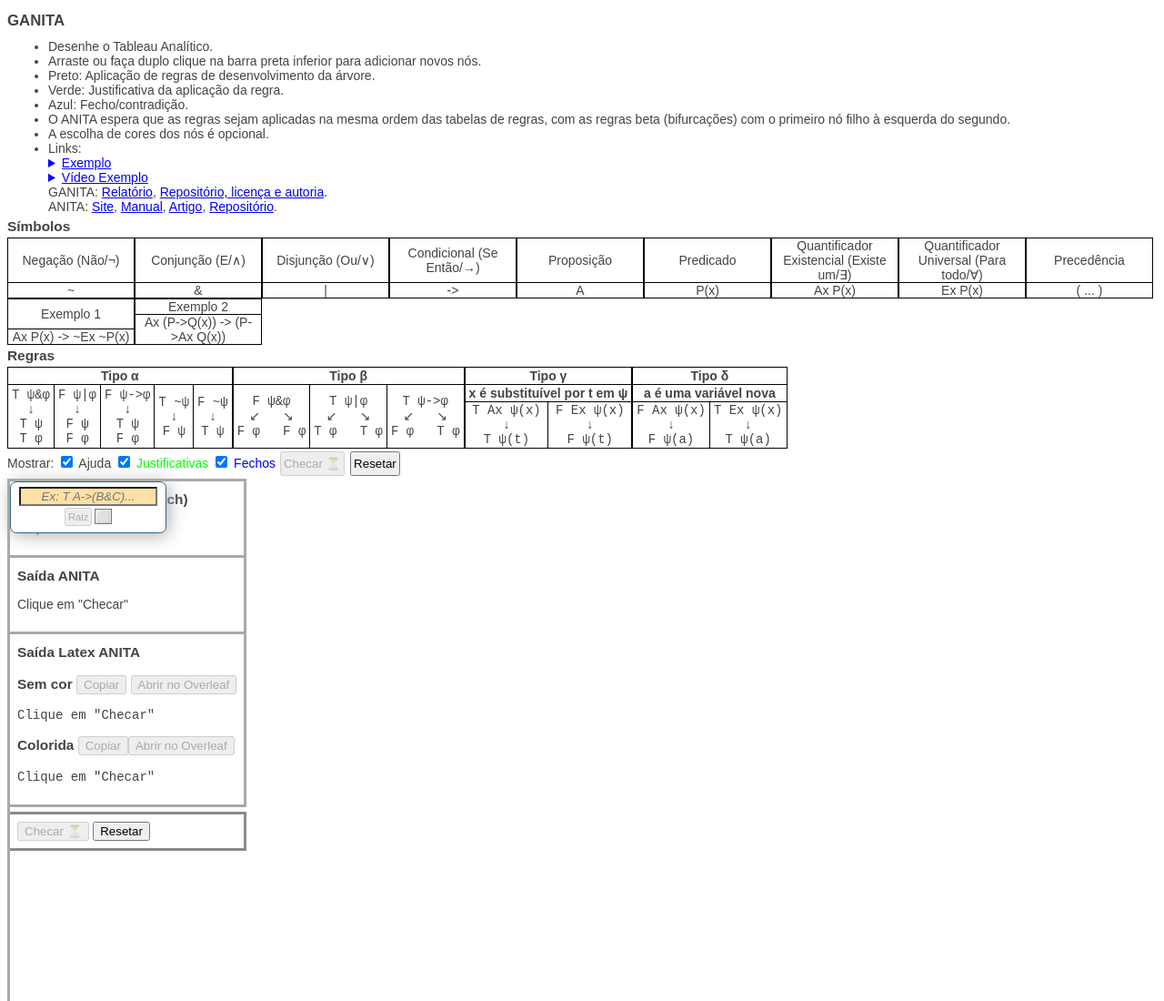
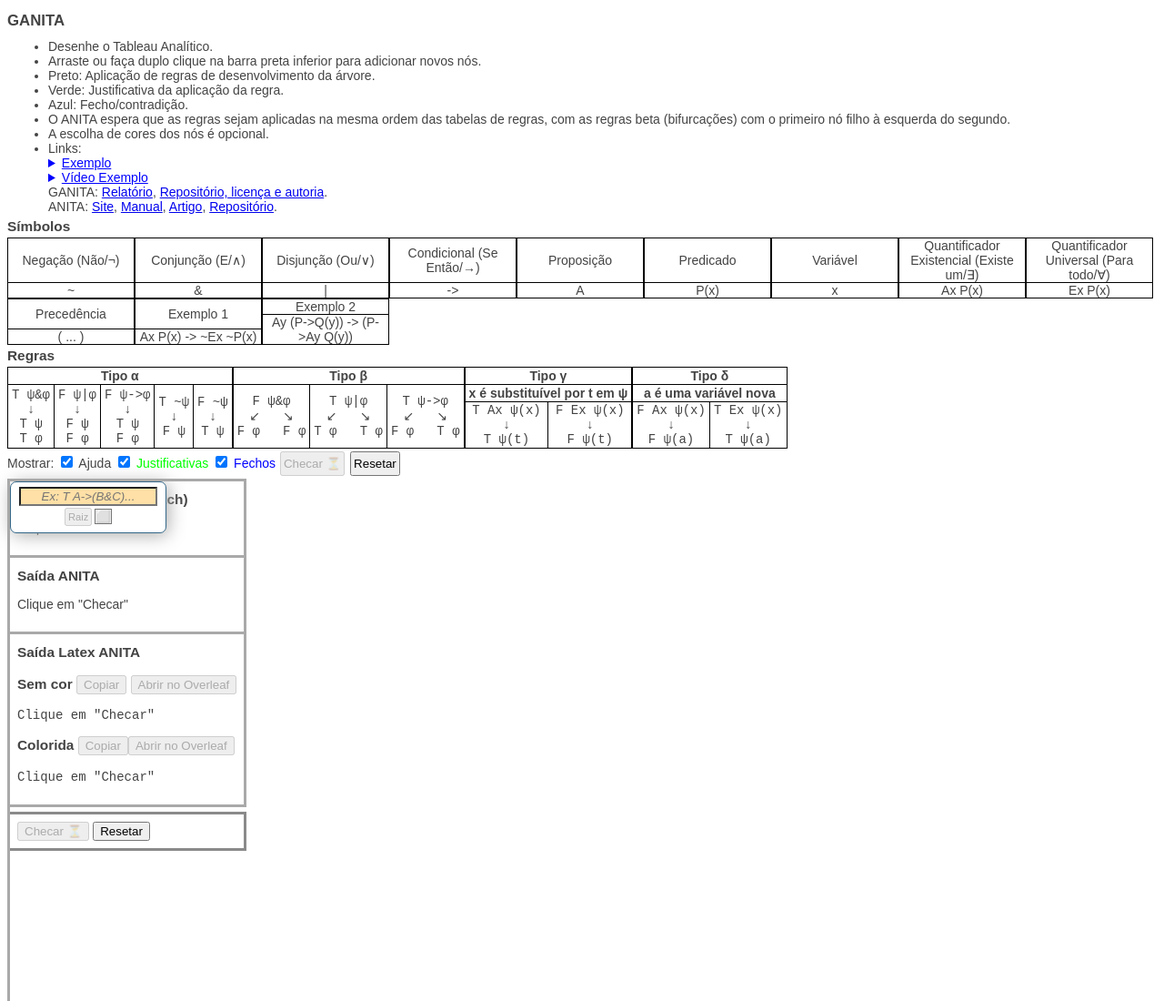
Before and after one commit to rardiol/ganita, a website built with webpack: page src/index.html in a window 1280 px wide. Shown: the top 1100 px of the page at 91% size. Built offline with nearby package versions, Linux system fonts and the light colour scheme; files whose address does not match are found by name; what @jsplumb/browser-ui, split.js would draw is missing.

Commit message:
help var

```diff
--- a/src/index.html
+++ b/src/index.html
@@ -102,6 +102,14 @@
             </div>
             <div>
                 <div>
+                    <p>Variável</p>
+                </div>
+                <div>
+                    <p>x</p>
+                </div>
+            </div>
+            <div>
+                <div>
                     <p>Quantificador Existencial (Existe um/∃)</p>
                 </div>
                 <div>
@@ -137,7 +145,7 @@
                     <p>Exemplo 2</p>
                 </div>
                 <div>
-                    <p>Ax (P->Q(x)) -> (P->Ax Q(x))</p>
+                    <p>Ay (P->Q(y)) -> (P->Ay Q(y))</p>
                 </div>
             </div>
         </div>
```
